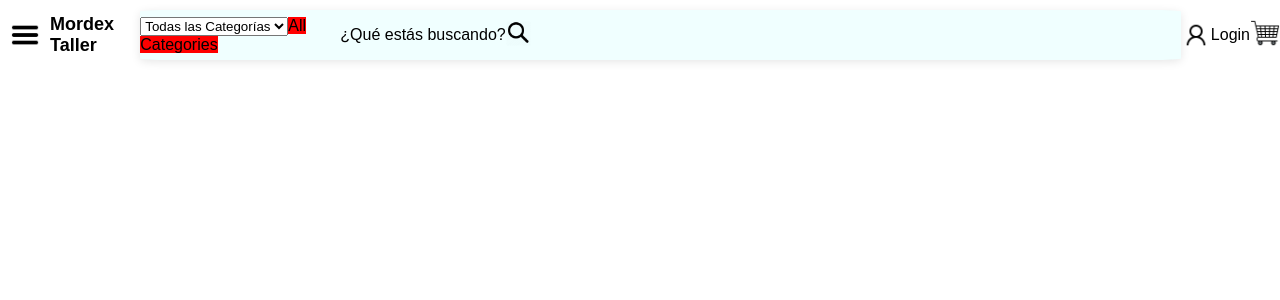
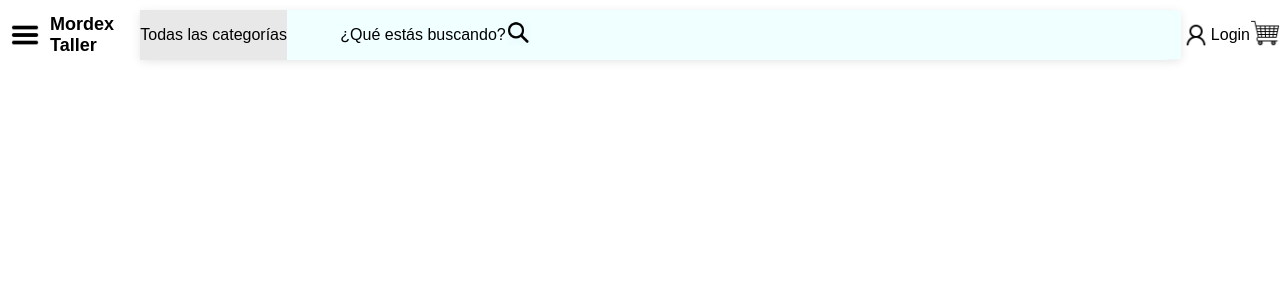
Before and after one commit to MauricioStrang/Mordex-Taller, a Next.js app: page /about in a window 1280 px wide. Shown: the top 300 px of the page. Built offline with nearby package versions, Linux system fonts and the light colour scheme.

Commit message:
select label fitting

```diff
--- a/src/components/header/header.jsx
+++ b/src/components/header/header.jsx
@@ -20,14 +20,14 @@ const Header =()=> {
 
 
         <div className={styles.searchContainer}>
-            <div className={styles.dropdown}>
-                <select class="select-button" name="Categorías" id="cars">
+            <div className={styles.dropdownContainer}>
+                <select className={styles.selectButton} name="Categorías" id="cars">
                     <option value="volvo">Todas las Categorías</option>
                     <option value="volvo">Remeras</option>
                     <option value="saab">Herramientas</option>
                     <option value="opel">Sticker</option>
                 </select>
-                <label className={styles.selectLabel}>All Categories</label>
+                <label className={styles.selectLabel}>Todas las categorías</label>
             </div>
 
             <div className={styles.searchBarContainer}>
--- a/src/components/header/header.module.css
+++ b/src/components/header/header.module.css
@@ -41,24 +41,34 @@
     border-color: gray;
 }
 
-.dropdown{
+.dropdownContainer{
+    height: 100%;
     width: 200px;
+    position: relative;
 }
 
-.select-button{
+.selectButton{
     position: absolute;
-    top: 0;
-    left: 0;
-    width: 100%;
+    display: flex;
+    width:100%;
     height: 100%;
-    padding-top: 0;
-    padding-bottom: 0;
     opacity: 0;
 }
 
 .selectLabel{
-    background-color: red;
-    z-index: 850
+    position: absolute;
+    height: 100%;
+    display: flex;
+    align-items: center;
+    padding-top: 0;
+    padding-bottom: 0;
+    white-space: nowrap;
+    pointer-events: none;
+    background: #e8e8e8;
+    border: 0;
+    border-top-right-radius: 0;
+    border-bottom-right-radius: 0;
+    box-shadow: none;
 }
 
 .userContainer{
```
